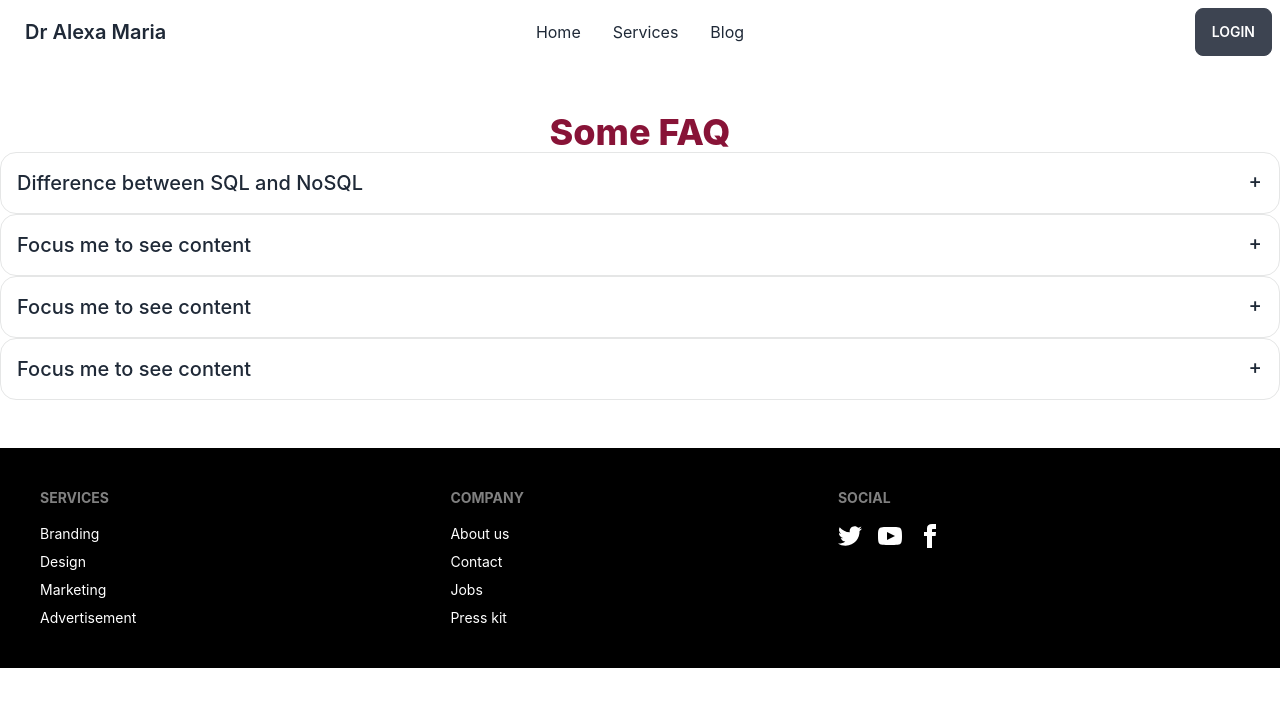
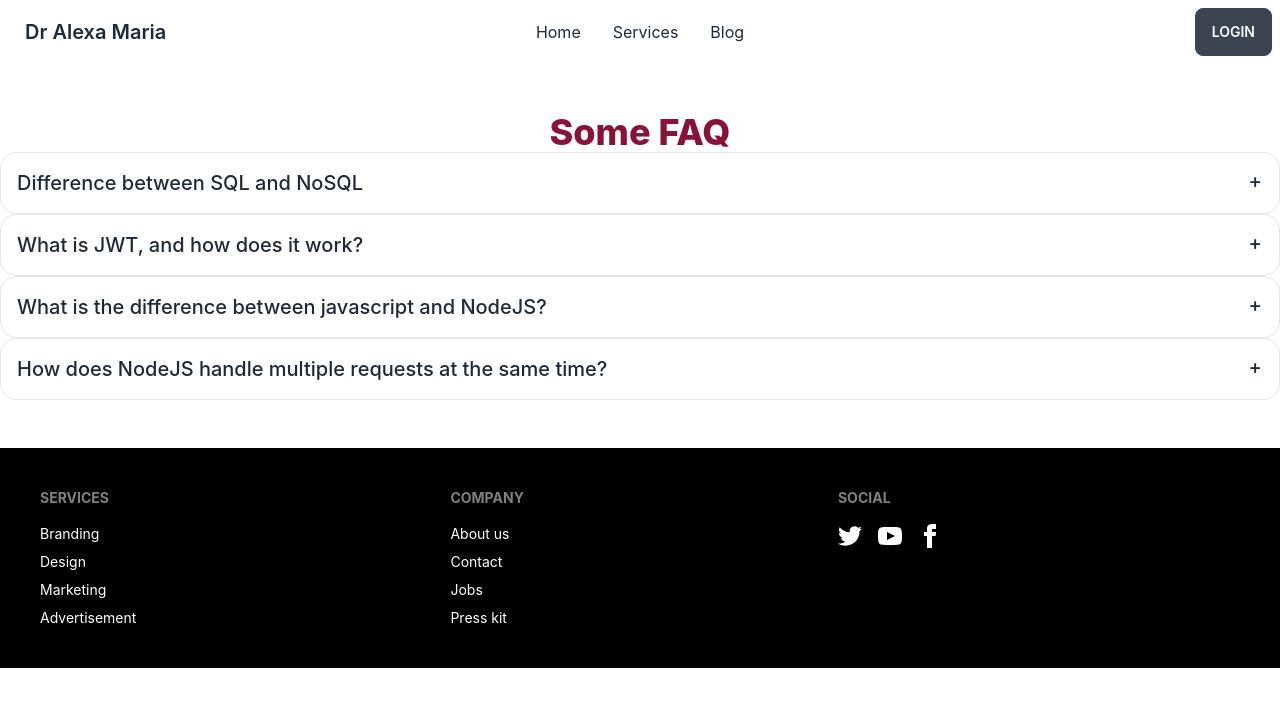
Before and after one commit to Hrittik-Chatterjee/service-website, a React (Create React App) app: page /blog in a window 1280 px wide. Shown: the top 706 px of the page. Built offline with nearby package versions, Linux system fonts and the light colour scheme; no server answers.

Commit message:
blog questions added

```diff
--- a/src/Pages/Blog/Blog.js
+++ b/src/Pages/Blog/Blog.js
@@ -14,7 +14,7 @@ const Blog = () => {
             </div>
             <div tabIndex={0} className="collapse collapse-plus border border-base-300 bg-base-100 rounded-box">
                 <div className="collapse-title text-xl font-medium">
-                    Focus me to see content
+                What is JWT, and how does it work?
                 </div>
                 <div className="collapse-content">
                     <p>tabIndex={0} attribute is necessary to make the div focusable</p>
@@ -22,7 +22,7 @@ const Blog = () => {
             </div>
             <div tabIndex={0} className="collapse collapse-plus border border-base-300 bg-base-100 rounded-box">
                 <div className="collapse-title text-xl font-medium">
-                    Focus me to see content
+                What is the difference between javascript and NodeJS?
                 </div>
                 <div className="collapse-content">
                     <p>tabIndex={0} attribute is necessary to make the div focusable</p>
@@ -30,7 +30,7 @@ const Blog = () => {
             </div>
             <div tabIndex={0} className="collapse collapse-plus border border-base-300 bg-base-100 rounded-box">
                 <div className="collapse-title text-xl font-medium">
-                    Focus me to see content
+                How does NodeJS handle multiple requests at the same time?
                 </div>
                 <div className="collapse-content">
                     <p>tabIndex={0} attribute is necessary to make the div focusable</p>
```
